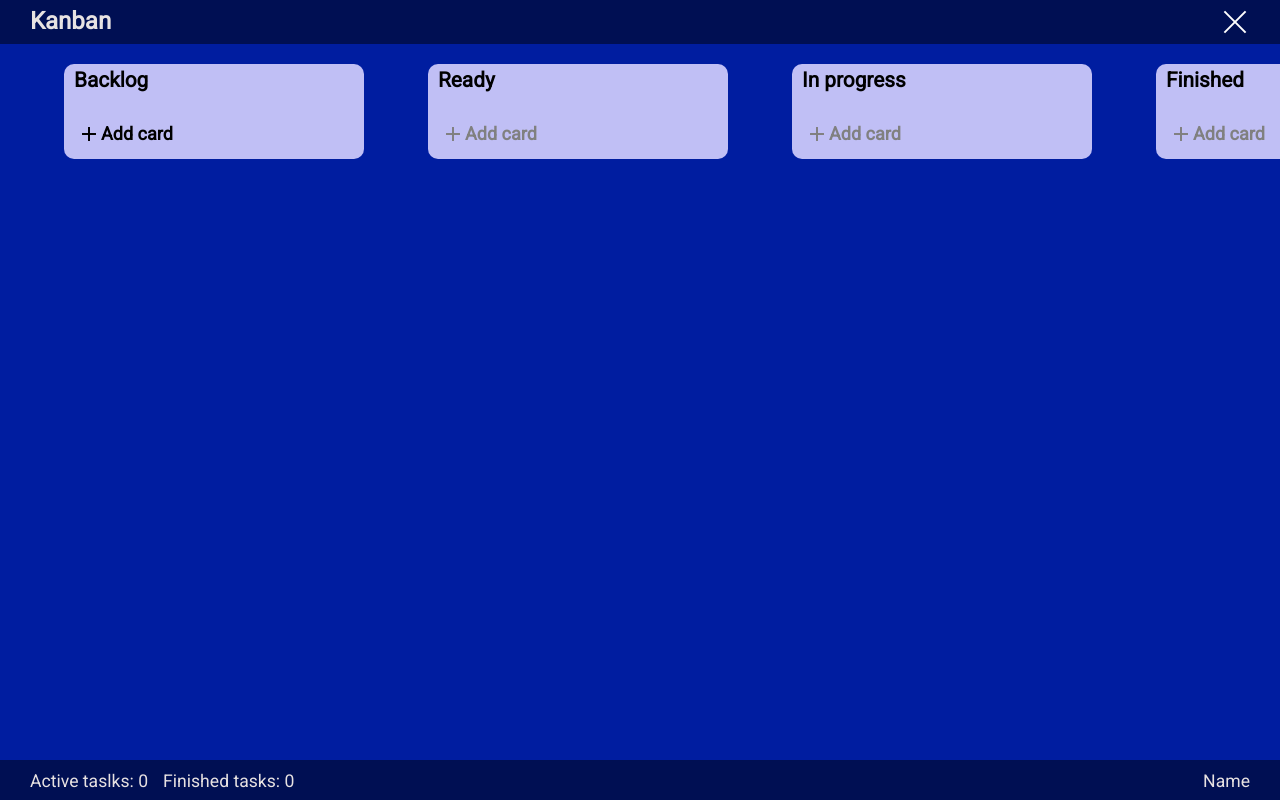
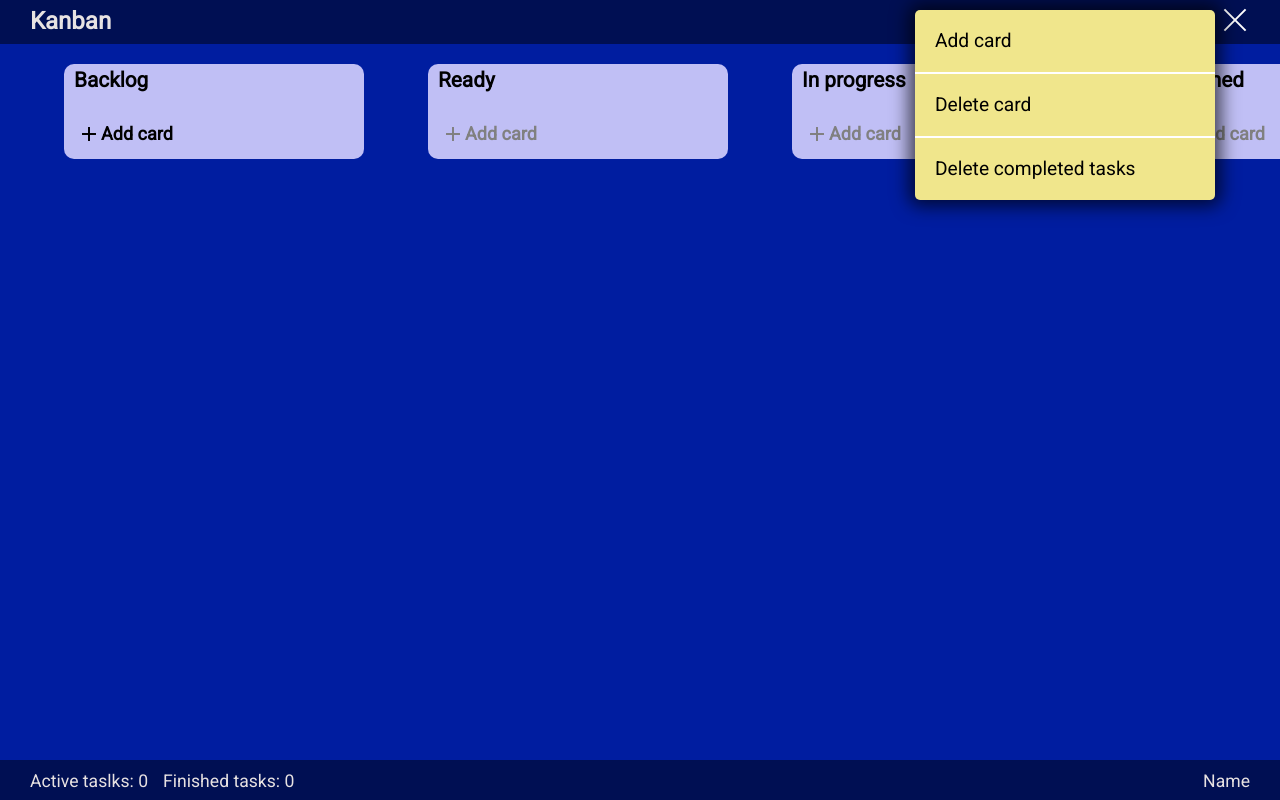
Before and after one commit to DanZZZeDanZZZeDanZZZe/pure-js-kanban, a website built with webpack: page src/index.html in a window 1280 px wide. Both pictures are taken after a click on the button 1235 px from the left and 22 px from the top of the page. Built offline with nearby package versions, Linux system fonts and the light colour scheme.

Commit message:
макет меню для рабочего стола был создан

```diff
--- a/src/components/header/Header.js
+++ b/src/components/header/Header.js
@@ -1,21 +1,12 @@
 import {AppComponent} from '@core'
 
 class Header extends AppComponent {
-  constructor(options) {
+  constructor() {
     super({
       classNames: 'kanban__header header',
       tagName: 'header',
-      // events: ['click']
     })
-
-    // this.activity = options?.activity
   }
-
-  // onClick() {
-  //   this.$notify('surface: lose focus')
-  //   const activity = this.activity ? false : true
-  //   this.$update({activity})
-  // }
 
   render() {
     const buttonClasses = [
@@ -30,24 +21,28 @@ class Header extends AppComponent {
         <button class="${buttonClasses.join(' ')}" data-type="button">
           <span></span>
         </button>
+        <ul class="user-menu__list" data-type="list">
+          <li class="user-menu__item">Add card</li>
+          <li class="user-menu__item">Delete card</li>
+          <li class="user-menu__item">Delete completed tasks</li>
+        </ul>
       </div>
     `
   }
 
   prepare() {
-    const button = this.$extract('button')
-    button.on('click', () => {
-      button.classList.toggle('user-menu__button_active')
-    })
-    // const buttonClasses = this.$extract('button').classList
-    // console.log('button', this.$extract('button'))
-    // console.log('Header -> prepare -> buttonClasses', buttonClasses)
-    // if (this.activity) {
-    //   buttonClasses.add('user-menu__button_active')
-    // } else {
-    //   buttonClasses.remove('user-menu__button_active')
-    // }
-    // console.log('Header -> prepare -> buttonClasses', buttonClasses)
+    this.button = this.$extract('button')
+    this.list = this.$extract('list')
+    this.toggleMenu = () => {
+      this.button.classList.toggle('user-menu__button_active')
+      this.list.classList.toggle('user-menu__list_active')
+    }
+    this.button.on('click', this.toggleMenu)
+  }
+
+  beforeDestruction() {
+    console.log('уничтоженоо')
+    this.button.off('click', this.toggleMenu)
   }
 }
 
--- a/src/scss/header/header.css
+++ b/src/scss/header/header.css
@@ -23,6 +23,9 @@
 
 .header__user-menu {
   grid-column: 4 / 5;
+  position: fixed;
+  right: 30px;
+  top: 10px;
 }
 
 @media (max-width: 767px) {
@@ -30,38 +33,3 @@
     z-index: 1;
   }
 }
-/* .header {
-  position: absolute;
-  left: 0;
-  right: 0;
-  top: 0;
-  height: $header-height;
-  background: $primary-color;
-  display: flex;
-  justify-content: space-between;
-  align-items: center;
-  padding: 0px 30px;
-
-  & button {
-    @include button();
-  }
-}
-
-@mixin mobile-header {
-  .header {
-    height: $header-height * 0.8;
-    z-index: 1;
-    background: rgba(255, 255, 255, 0.171);
-    justify-content: center;
-
-    & h1 {
-      font-size: 0.8rem;
-    }
-
-    & .user-menu {
-      color: black;
-      position: absolute;
-      right: 10px;
-    }
-  }
-} */
--- a/src/scss/header/user-menu.css
+++ b/src/scss/header/user-menu.css
@@ -1,16 +1,19 @@
 /* User menu */
 
 .user-menu {
-  display: flex;
-  align-items: center;
+  display: grid;
+  grid-template-columns: 1fr min-content;
+  grid-template-rows: min-content 1fr;
+  grid-gap: 5px;
+  z-index: 2;
 }
-
 
 /* Button */
 
 .user-menu__button {
   display: block;
   position: relative;
+  grid-column: 3 / 4;
   width: 30px;
   height: 20px;
 }
@@ -27,7 +30,7 @@
 
 .user-menu__button::before,
 .user-menu__button::after {
-  content: '';
+  content: "";
   position: absolute;
   left: 0;
   width: 100%;
@@ -57,3 +60,40 @@
   transform: rotate(-45deg);
   bottom: 9px;
 }
+
+/* List */
+
+.user-menu__list {
+  grid-area: 1/1/-1/-1;
+  width: 300px;
+  padding: 0;
+  background-color: khaki;
+  color: black;
+  list-style-type: none;
+  box-shadow: 0px 0px 18px 6px rgba(0, 0, 0, 0.67);
+  border-radius: 5px;
+  transform: scaleX(0);
+  transition: all 0.2s ease-in;
+}
+
+.user-menu__list_active {
+  transform: scaleX(1);
+}
+
+.user-menu__item {
+  font-size: 1.2rem;
+  padding: 20px;
+  border-bottom: white solid 2px;
+  transition: all 0.1s ease-in;
+}
+
+.user-menu__item:last-child {
+  border-bottom: none;
+}
+
+.user-menu__item:hover {
+  background-color: white;
+  box-shadow: 0px 0px 18px 6px rgba(0, 0, 0, 0.2);
+  cursor: pointer;
+  transform: translate(-3%, 5%);
+}
--- a/src/scss/modifiers.css
+++ b/src/scss/modifiers.css
@@ -8,3 +8,7 @@
   outline: none;
   background-color: transparent;
 }
+
+.cleared-button:hover {
+  cursor: pointer;
+}
```
